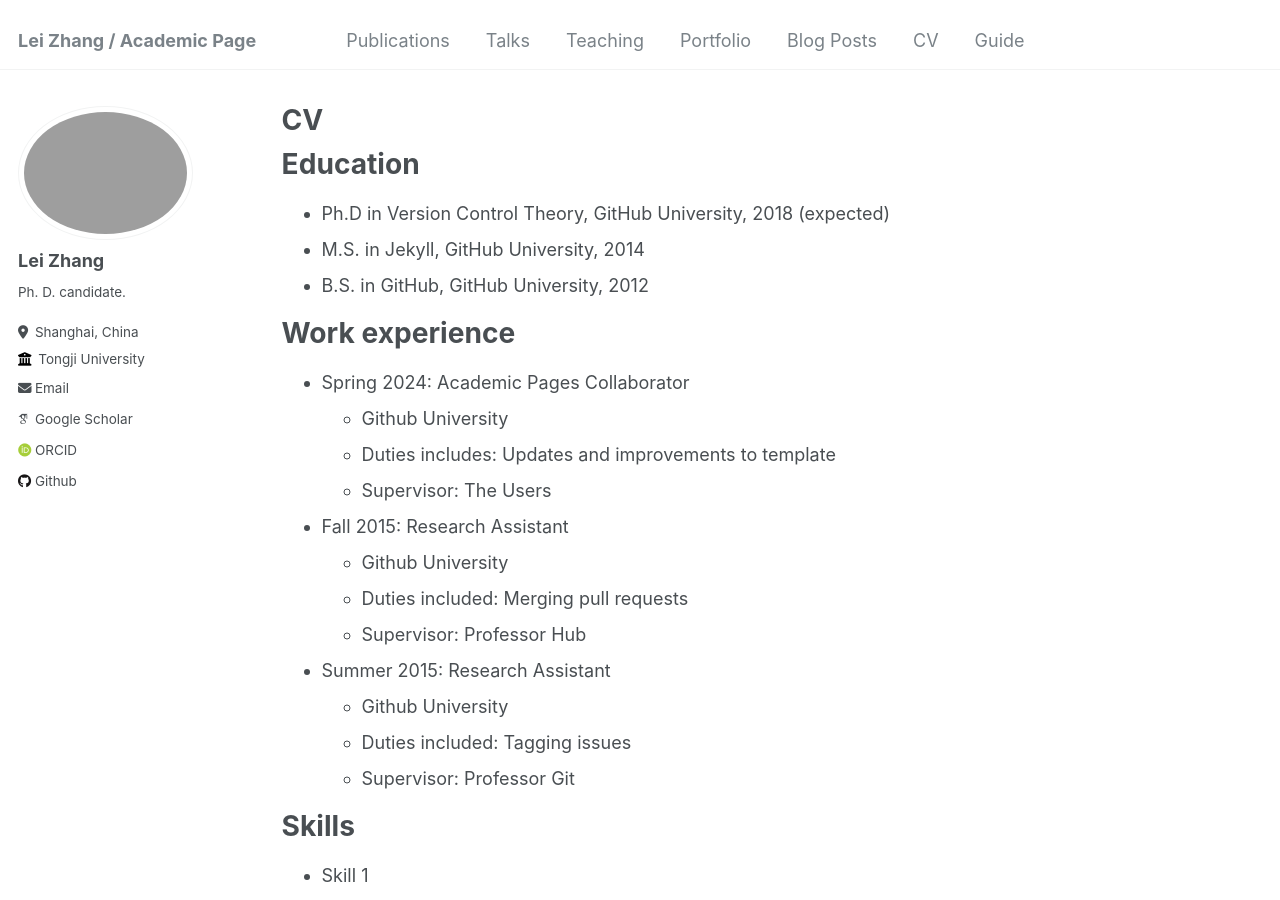
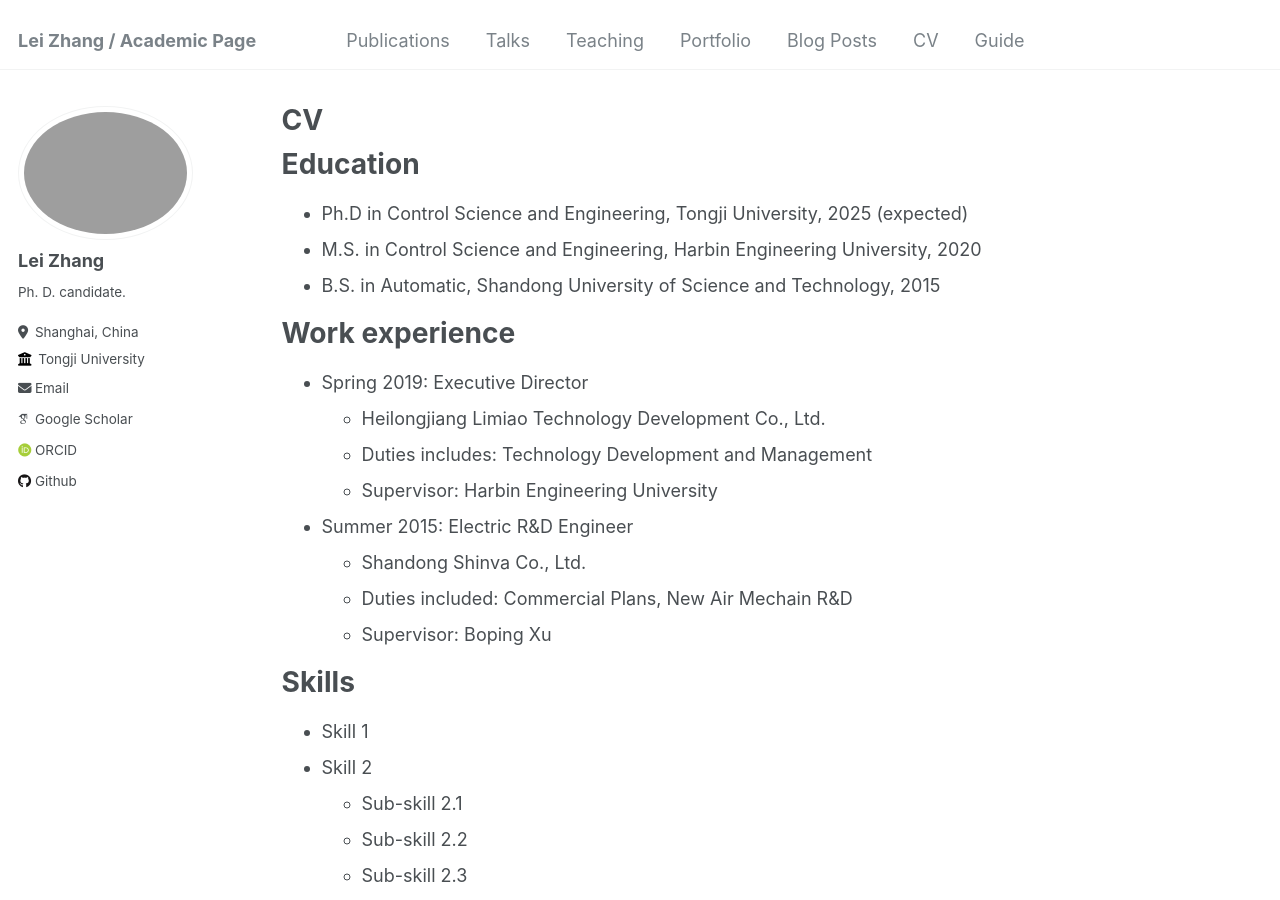
Before and after one commit to tju-zl/tju-zl.github.io, a Jekyll site: the page built from _pages/cv.md, in a window 1280 px wide and 900 px high. Built offline with Jekyll 4.4.1, drawn with Linux system fonts in a browser that asks for light colours; some web fonts are replaced.

Commit message:
Update cv.md

```diff
--- a/_pages/cv.md
+++ b/_pages/cv.md
@@ -11,26 +11,21 @@
 
 Education
 ======
-* Ph.D in Version Control Theory, GitHub University, 2018 (expected)
-* M.S. in Jekyll, GitHub University, 2014
-* B.S. in GitHub, GitHub University, 2012
+* Ph.D in Control Science and Engineering, Tongji University, 2025 (expected)
+* M.S. in Control Science and Engineering, Harbin Engineering University, 2020
+* B.S. in Automatic, Shandong University of Science and Technology, 2015
 
 Work experience
 ======
-* Spring 2024: Academic Pages Collaborator
-  * Github University
-  * Duties includes: Updates and improvements to template
-  * Supervisor: The Users
+* Spring 2019: Executive Director
+  * Heilongjiang Limiao Technology Development Co., Ltd.
+  * Duties includes: Technology Development and Management
+  * Supervisor: Harbin Engineering University
 
-* Fall 2015: Research Assistant
-  * Github University
-  * Duties included: Merging pull requests
-  * Supervisor: Professor Hub
-
-* Summer 2015: Research Assistant
-  * Github University
-  * Duties included: Tagging issues
-  * Supervisor: Professor Git
+* Summer 2015: Electric R&D Engineer
+  * Shandong Shinva Co., Ltd.
+  * Duties included: Commercial Plans, New Air Mechain R&D
+  * Supervisor: Boping Xu
 
 Skills
 ======
```
